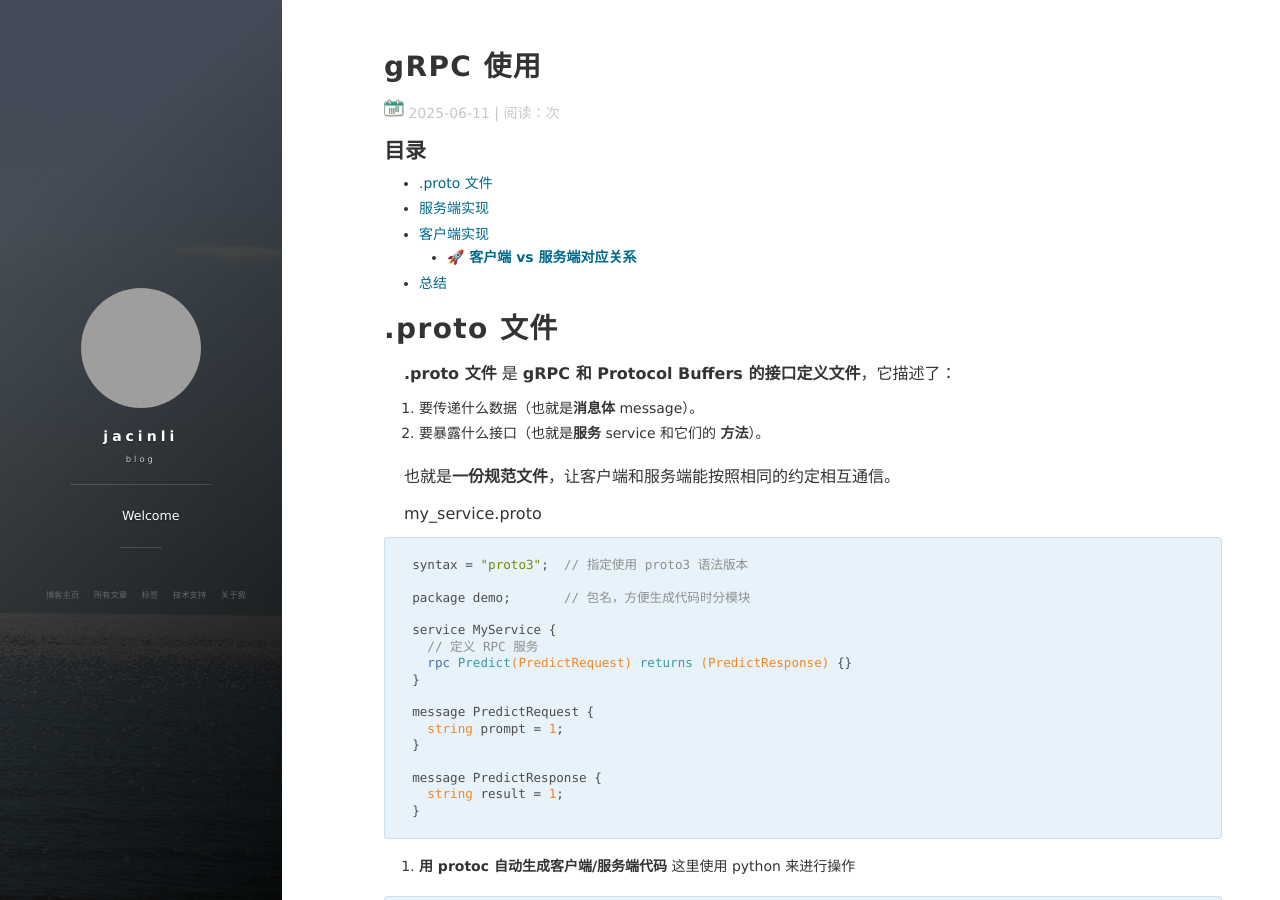
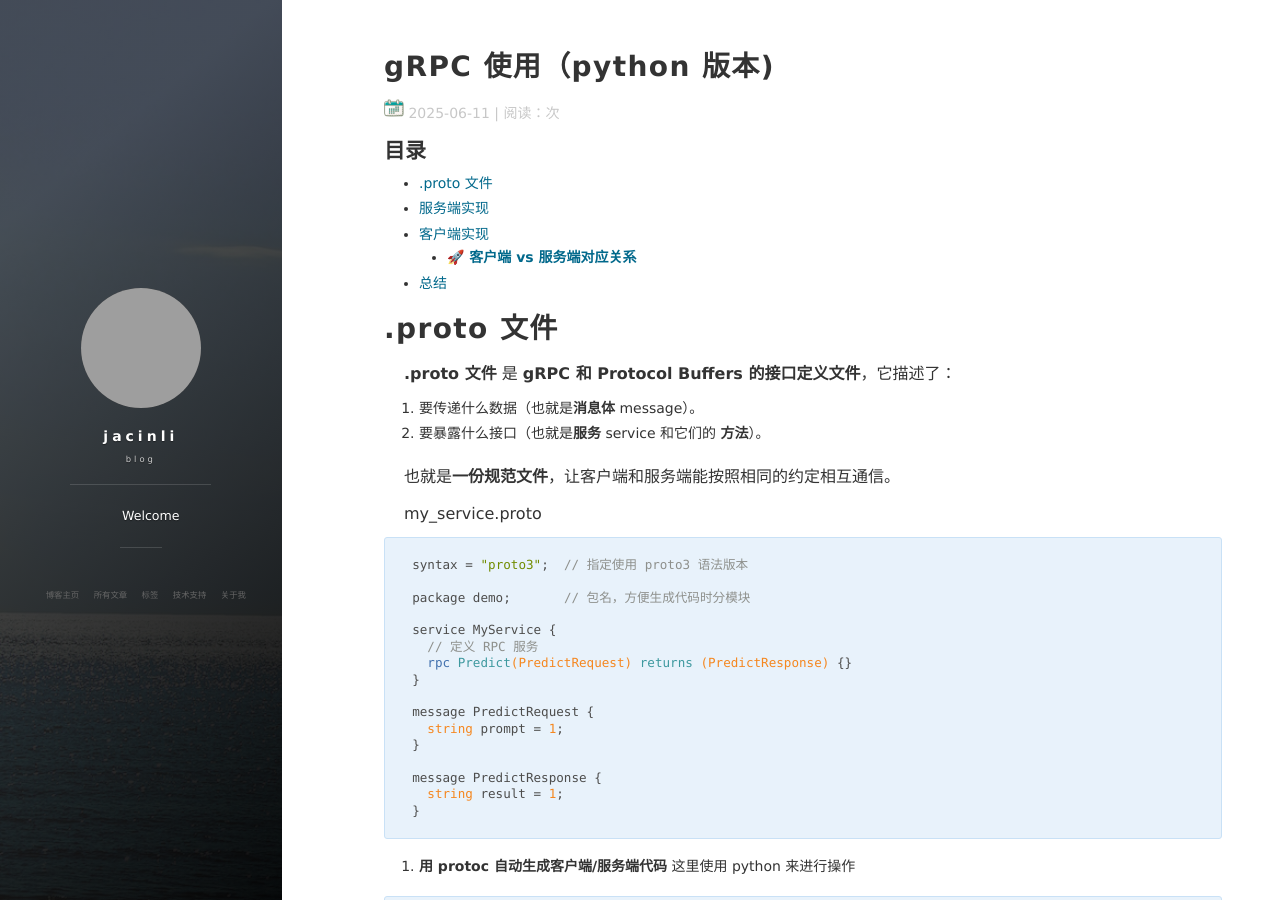
Before and after one commit to jacinli/jacinli.github.io, a Jekyll site: the page built from _posts/网络/2025-06-11-gRPC 使用.md, in a window 1280 px wide and 900 px high. Built offline with Jekyll 4.4.1, drawn with Linux system fonts in a browser that asks for light colours; nearby versions of some CDN libraries; comment, search, counter and statistics services are not loaded; grey boxes are pictures that could not be loaded.

Commit message:
fix: update title and description for gRPC usage post to specify Python version

```diff
--- a/_posts/网络/2025-06-11-gRPC 使用.md
+++ b/_posts/网络/2025-06-11-gRPC 使用.md
@@ -1,8 +1,8 @@
 ---
 layout: post
-title: "gRPC 使用"
+title: "gRPC 使用（python 版本)"
 date: 2025-06-11
-description: "gRPC 使用"
+description: "gRPC 使用（python 版本)"
 tag: 网络
 ---
 
```
